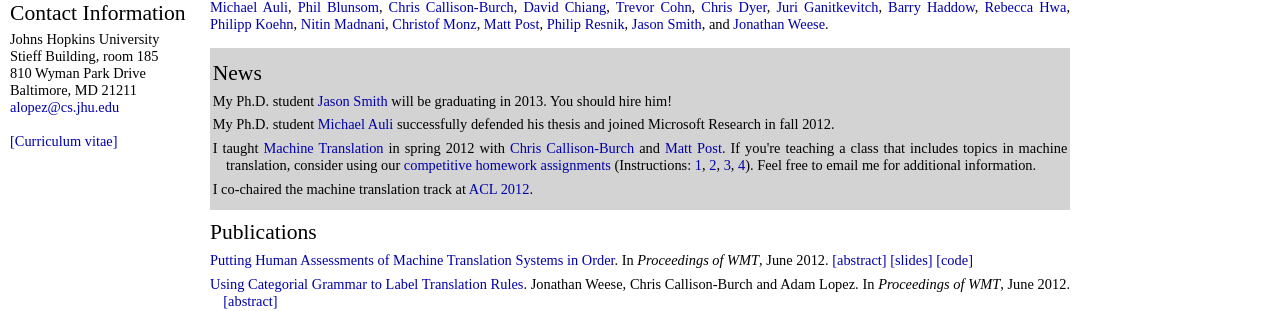
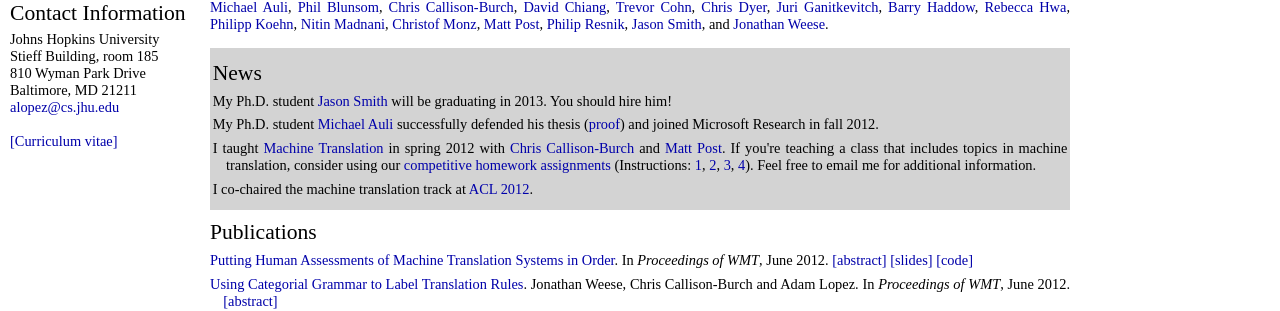
Before and after one commit to alopez/alopez.github.com, a Jekyll site: the page built from index.html, in a window 1280 px wide. Shown: the part 225-536 px from the top of the page. Built offline with Jekyll 4.4.1, drawn with Linux system fonts in a browser that asks for light colours.

Commit message:
Add link to Auli thesis

```diff
--- a/index.html
+++ b/index.html
@@ -57,7 +57,7 @@ I've had the good fortune to collaborate with many excellent researchers, includ
   <li>My Ph.D. student <a href="http://old-site.clsp.jhu.edu/~jrsmith/">Jason Smith</a> will be
       graduating in 2013. You should hire him!</li>
   <li>My Ph.D. student <a href="http://homepages.inf.ed.ac.uk/s0453934/">Michael Auli</a>
-      successfully defended his thesis and joined Microsoft Research in fall 2012.</li>
+      successfully defended his thesis (<a href="http://homepages.inf.ed.ac.uk/s0453934/papers/michael.auli.thesis.pdf">proof</a>) and joined Microsoft Research in fall 2012.</li>
   <li>I taught <a href="http://mt-class.org/">Machine Translation</a>
       in spring 2012 with <a href="http://www.cs.jhu.edu/~ccb">Chris Callison-Burch</a> and
       <a href="http://www.cs.jhu.edu/~post/">Matt Post</a>. If you're
```
